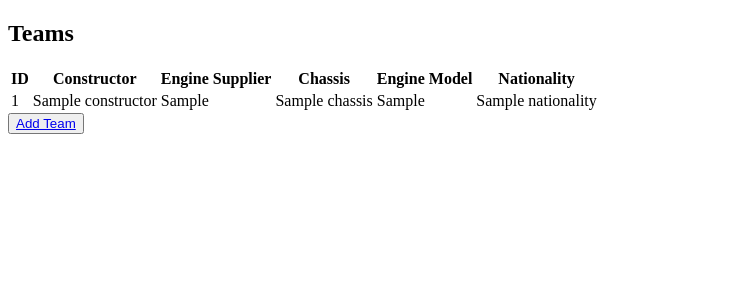
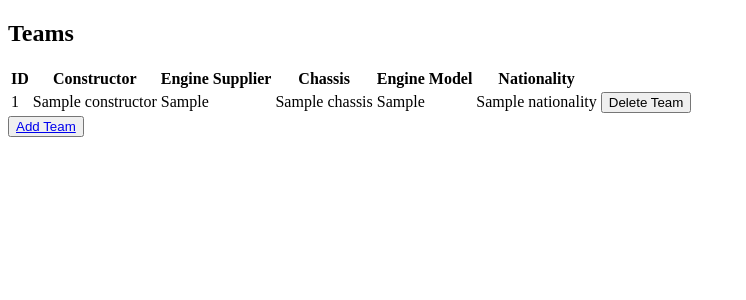
Before and after one commit to athinagouseti/Formula_One_Python-Week_05_Solo_Project, a Flask app: page /teams in a window 1280 px wide. Shown: the part 88-388 px from the top of the page, without its empty margins (0-746 px from the left). Run offline with Flask 2, Linux system fonts and the light colour scheme; a database or web service that is not in the repository returns one stand-in record (values such as "Sample title"); some libraries are stand-ins or nearby versions.

Commit message:
Delete Team

```diff
--- a/controller/race_result_controller.py
+++ b/controller/race_result_controller.py
@@ -27,10 +27,11 @@ def add_race_result():
     grand_prix_round = request.form['grand_prix']
     grand_prix = grand_prix_repository.select(grand_prix_round)
     position = request.form['position'] if request.form['position'] != "" else None
-    # fastest_lap = request.form['fastest_lap'] if request.form['position'] != None else None
+
     fastest_lap = False
     if 'fastest_lap' in request.form:
         fastest_lap = True
+
     status = request.form['status'] if request.form['status'] != "" else None
     sprint_position = request.form['sprint_position'] if request.form['sprint_position'] != "" else None
     race_result = Race_Result(driver, grand_prix, position, fastest_lap, status, sprint_position)
--- a/controller/team_controller.py
+++ b/controller/team_controller.py
@@ -26,3 +26,8 @@ def add_team():
     team = Team(id, constructor, engine_supplier, chassis, engine_model, nationality)
     team_repository.save(team)
     return redirect("/teams")
+
+@team_blueprint.route("/teams/<id>/delete", methods = ["POST"])
+def delete_team(id):
+    team_repository.delete(id)
+    return redirect('/teams')
--- a/db/formula_one.sql
+++ b/db/formula_one.sql
@@ -33,7 +33,7 @@ CREATE TABLE race_results (
     position INT,
     fastest_lap BOOLEAN,
     status VARCHAR,
-    sprint_position INT
+    sprint_position INT,
     PRIMARY KEY (racing_number, grand_prix_round)
 );
 
--- a/templates/teams/index.html
+++ b/templates/teams/index.html
@@ -11,6 +11,7 @@
         <th>Chassis</th>
         <th>Engine Model</th>
         <th>Nationality</th>
+        <th></th>
     </tr>
     {% for team in teams %}
         <tr>
@@ -20,6 +21,13 @@
             <td>{{ team.chassis }}</td>
             <td>{{ team.engine_model }}</td>
             <td>{{ team.nationality }}</td>
+            <td>
+                <div class="buttons">
+                    <form class = "delete-form" action = "/teams/{{ team.id }}/delete" method = "POST">
+                        <button class = "trash-button"><i class = "fa fa-trash-o fa-3x"></i>Delete Team</button>
+                    </form>
+                </div>
+            </td>
         </tr>
     {% endfor %}
 </table>
```
